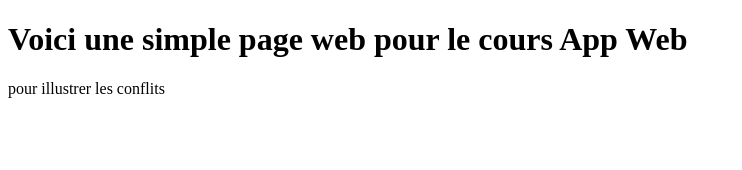
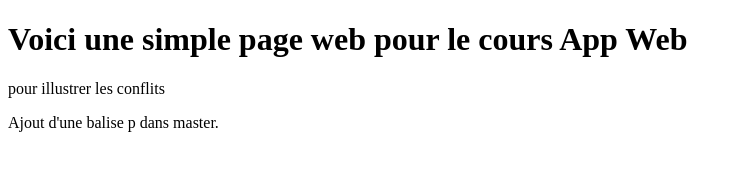
Before and after one commit to ImSimonLy/GitBash, a plain HTML site: page index.html in a window 1280 px wide. Shown: the whole page, without its empty margins (0-742 px from the left). Drawn offline with Linux system fonts and the light colour scheme.

Commit message:
modification de index.html avec ajout d'une nouvelle balise p

```diff
--- a/index.html
+++ b/index.html
@@ -9,5 +9,6 @@
 <body>
     <h1>Voici une simple page web pour le cours App Web</h1>
     <p>pour illustrer les conflits</p>
+    <p>Ajout d'une balise p dans master.</p>
 </body>
 </html>
```
